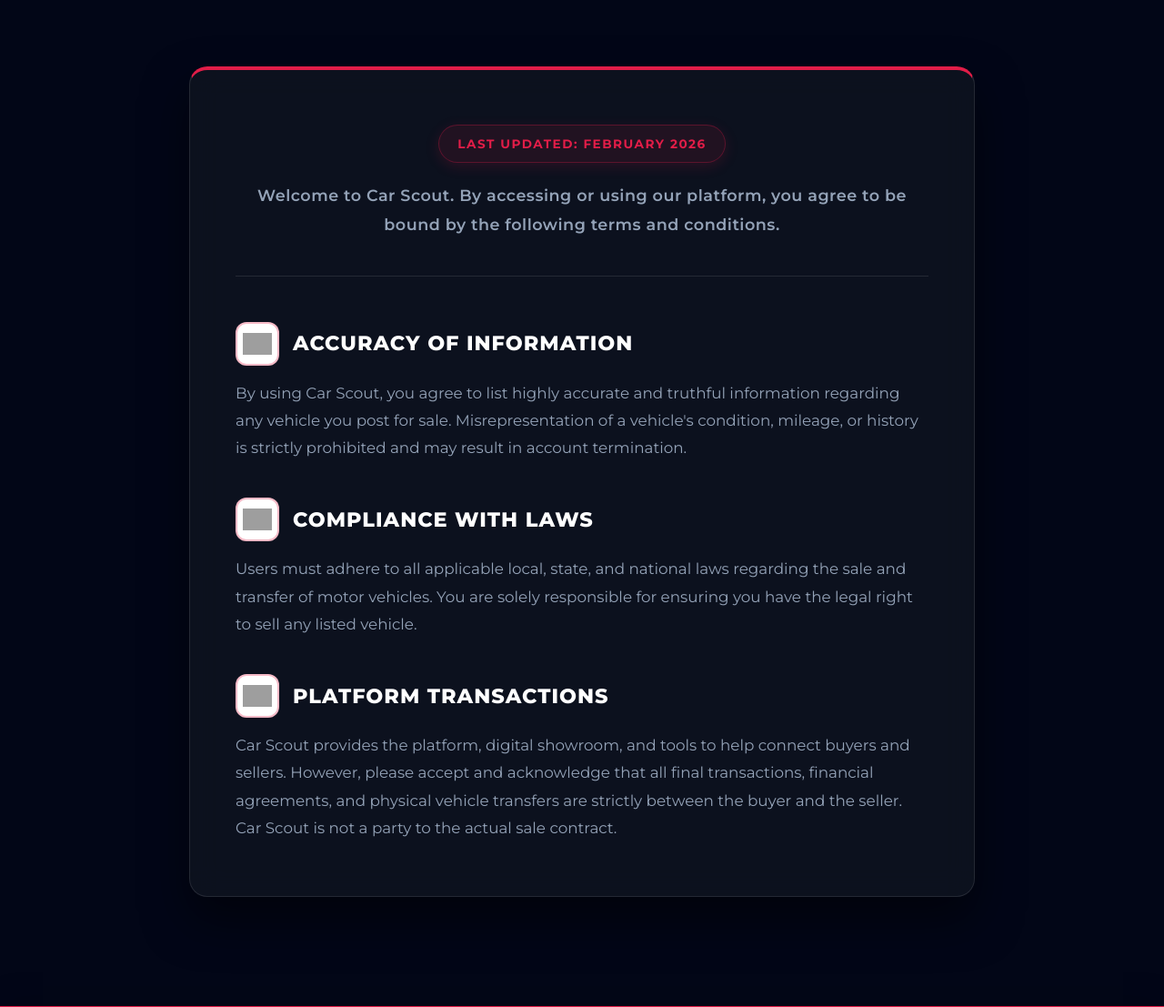
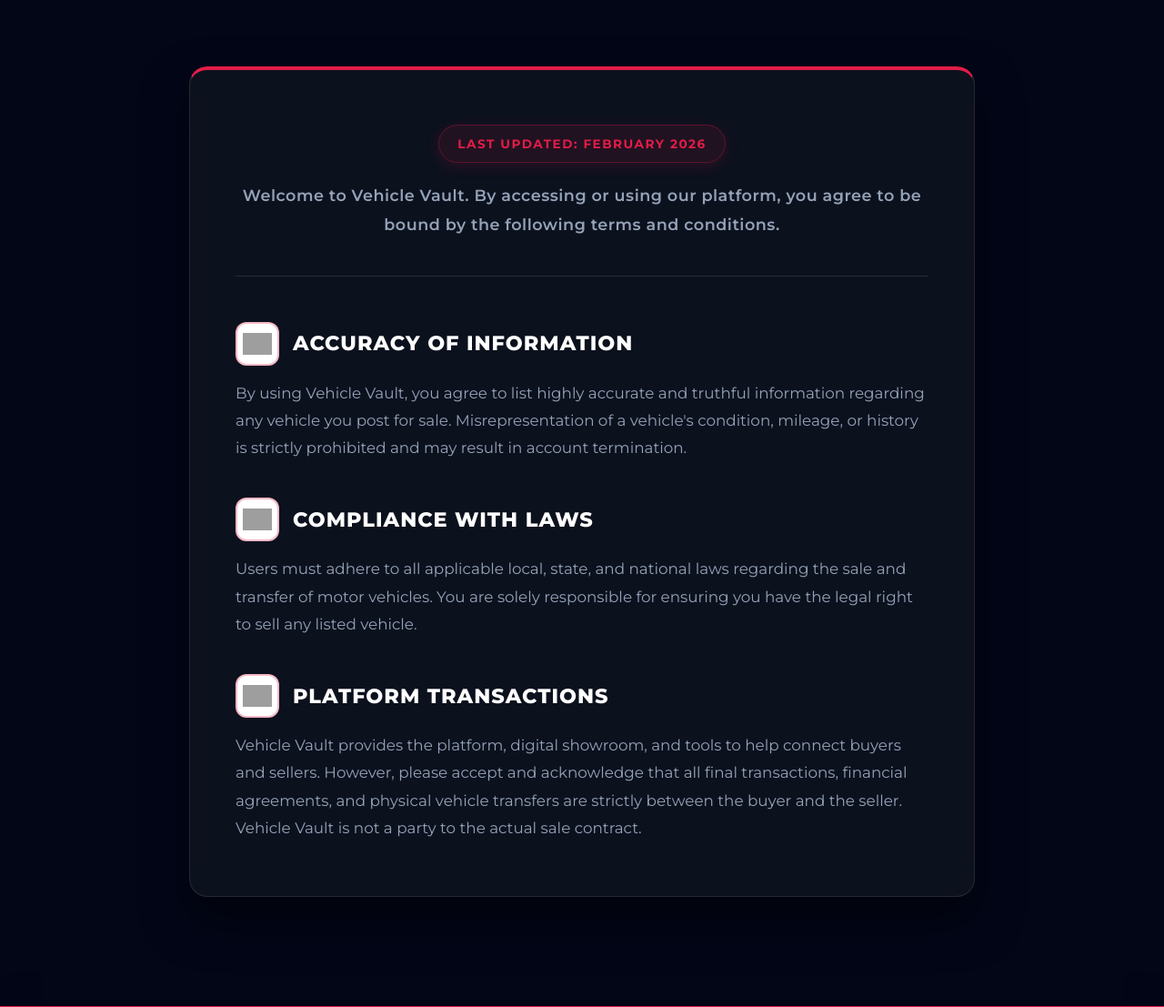
Before and after one commit to Dhruvil4625/Car-Vaulte-car-scout-, a Django app: page /terms/ in a window 1280 px wide. Shown: the part 498-1605 px from the top of the page at 91% size. Run offline with Django 5.2, Linux system fonts and the light colour scheme; the visitor is signed in with stand-in values (Sample User, id 1); grey boxes are pictures that could not be loaded.

Commit message:
chore: update templates/core/terms.html

```diff
--- a/templates/core/terms.html
+++ b/templates/core/terms.html
@@ -1,6 +1,6 @@
 {% extends 'base.html' %}
 {% load static %}
-{% block title %}Terms & Conditions | Car Scout{% endblock %}
+{% block title %}Terms & Conditions | Vehicle Vault{% endblock %}
 
 {% block content %}
 <style>
@@ -146,7 +146,7 @@
 <section class="legal-hero">
   <div class="container">
     <h1>Terms & <span>Conditions</span></h1>
-    <p>The rules of the road for using the Car Scout platform.</p>
+    <p>The rules of the road for using the Vehicle Vault platform.</p>
   </div>
 </section>
 
@@ -159,7 +159,7 @@
 
           <div class="legal-header">
             <span class="badge-update">Last Updated: February 2026</span>
-            <p class="mb-0">Welcome to Car Scout. By accessing or using our platform, you agree to be bound by the following terms and conditions.</p>
+            <p class="mb-0">Welcome to Vehicle Vault. By accessing or using our platform, you agree to be bound by the following terms and conditions.</p>
           </div>
 
           <h3>
@@ -168,7 +168,7 @@
             </div>
             Accuracy of Information
           </h3>
-          <p>By using Car Scout, you agree to list highly accurate and truthful information regarding any vehicle you post for sale. Misrepresentation of a vehicle's condition, mileage, or history is strictly prohibited and may result in account termination.</p>
+          <p>By using Vehicle Vault, you agree to list highly accurate and truthful information regarding any vehicle you post for sale. Misrepresentation of a vehicle's condition, mileage, or history is strictly prohibited and may result in account termination.</p>
 
           <h3>
             <div class="legal-icon">
@@ -184,7 +184,7 @@
             </div>
             Platform Transactions
           </h3>
-          <p>Car Scout provides the platform, digital showroom, and tools to help connect buyers and sellers. However, please accept and acknowledge that all final transactions, financial agreements, and physical vehicle transfers are strictly between the buyer and the seller. Car Scout is not a party to the actual sale contract.</p>
+          <p>Vehicle Vault provides the platform, digital showroom, and tools to help connect buyers and sellers. However, please accept and acknowledge that all final transactions, financial agreements, and physical vehicle transfers are strictly between the buyer and the seller. Vehicle Vault is not a party to the actual sale contract.</p>
 
         </div>
 
```
